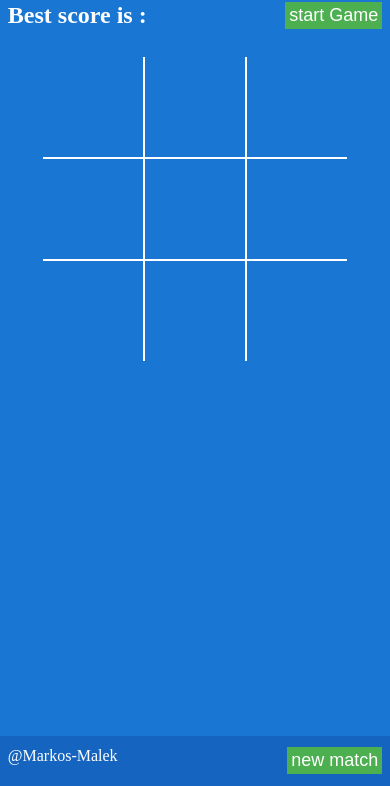
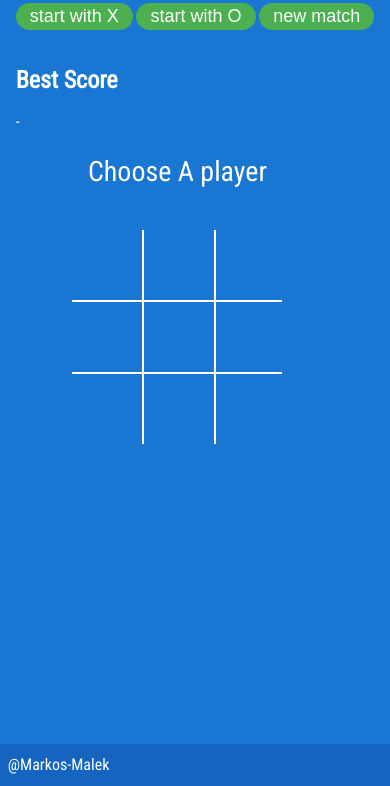
Before and after one commit to MarkosMalek/tic-tac-toe, a website with bundled scripts: page client/index.html in a window 390 px wide. Shown: the part 58-844 px from the top of the page. Built offline with nearby package versions, Linux system fonts and the light colour scheme.

Commit message:
new javascripy file mangment class "Game"

```diff
--- a/client/app.js
+++ /dev/null
@@ -1,25 +0,0 @@
-const cells = document.getElementsByClassName("cell");
-let tern = "X";
-const wins = [
-  cells[0].innerHTML === cells[1].innerHTML &&
-    cells[1].innerHTML === cells[2].innerHTML,
-];
-for (let i = 0; i < cells.length; i++) {
-  cells[i].addEventListener("click", (e) => {
-    e.preventDefault();
-    if (!cells[i].innerHTML && tern == "X") {
-      cells[i].innerHTML = "X";
-      tern = "O";
-    } else if (!cells[i].innerHTML && tern == "O") {
-      cells[i].innerHTML = "O";
-      tern = "X";
-    }
-  });
-}
-console.log(cells[0].firstChild);
-console.log();
-const resetBTN = document.getElementById("rematch");
-resetBTN.addEventListener("click", (e) => {
-  console.log(cells[i].firstChild);
-  tern = "X";
-});
--- a/client/index.html
+++ b/client/index.html
@@ -4,6 +4,12 @@
     <meta charset="UTF-8" />
     <meta http-equiv="X-UA-Compatible" content="IE=edge" />
     <meta name="viewport" content="width=device-width, initial-scale=1.0" />
+    <link rel="preconnect" href="https://fonts.googleapis.com" />
+    <link rel="preconnect" href="https://fonts.gstatic.com" crossorigin />
+    <link
+      href="https://fonts.googleapis.com/css2?family=Roboto+Condensed&display=swap"
+      rel="stylesheet"
+    />
     <link href="./styles.css" rel="stylesheet" />
     <title>Tic Tac Toe</title>
   </head>
@@ -12,11 +18,21 @@
       <header>
         <h1>Wellcome</h1>
       </header>
-      <div id="score">
-        <h2>Best score is :</h2>
-        <button>start Game</button>
+      <div class="scoreBar">
+        <div class="truns">
+          <button id="startX">start with X</button>
+          <button id="startO">start with O</button>
+          <button id="rematch">new match</button>
+        </div>
+        <div class="score">
+          <h2>Best Score</h2>
+          <p id="BEST">-</p>
+        </div>
       </div>
       <main>
+        <div>
+          <p id="turn">Choose A player</p>
+        </div>
         <div id="bourd">
           <div class="one cell"></div>
           <div class="two cell"></div>
@@ -31,9 +47,8 @@
       </main>
       <footer>
         <p>@Markos-Malek</p>
-        <button id="rematch">new match</button>
       </footer>
     </div>
-    <script src="./app.js"></script>
+    <script src="./js/main.js" type="module"></script>
   </body>
 </html>
--- /dev/null
+++ b/client/js/Game.js
@@ -0,0 +1,32 @@
+/*
+what do the game need in functionality
+  1.switching turn //done//
+  2.represent each cell //done//
+  3.update each cell  //done//
+  4.wins and drows
+  5.new game
+  6.score
+extra fetures
+  7.sign in and backend keep of the score
+  8.online multiplayer
+  9.chatting system
+*/
+
+export default class Game {
+  constructor() {
+    this.turn = "X";
+    this.bourd = new Array(9).fill(null);
+    this.iswin = false;
+    this.isDrow = false;
+  }
+
+  nextTurn() {
+    if (this.turn == "X") {
+      this.turn = "O";
+    } else this.turn = "X";
+  }
+
+  aMove(i) {
+    this.bourd[i] = this.turn;
+  }
+}
--- /dev/null
+++ b/client/js/main.js
@@ -0,0 +1,28 @@
+import Game from "./Game.js";
+const newGame = new Game();
+
+const cells = document.getElementsByClassName("cell");
+const turnP = document.getElementById("turn");
+
+for (let i = 0; i < cells.length; i++) {
+  cells[i].addEventListener("click", (e) => {
+    e.preventDefault();
+    if (!cells[i].innerHTML && !newGame.iswin && !newGame.isDrow) {
+      newGame.aMove(i);
+      cells[i].innerHTML = newGame.turn;
+      newGame.nextTurn();
+      console.log(newGame.bourd);
+    }
+  });
+}
+
+const startXBTN = document.getElementById("startX");
+startXBTN.addEventListener("click", (e) => {
+  newGame.turn = "X";
+  turnP.innerHTML = `It's ${newGame.turn} turn`;
+});
+const startOBTN = document.getElementById("startO");
+startOBTN.addEventListener("click", (e) => {
+  newGame.turn = "O";
+  turnP.innerHTML = `It's ${newGame.turn} turn`;
+});
--- a/client/styles.css
+++ b/client/styles.css
@@ -5,6 +5,7 @@
 body {
   background-color: #1976d2;
   color: white;
+  font-family: "Roboto Condensed", sans-serif;
 }
 header {
   background-color: #0d47a1;
@@ -12,18 +13,22 @@ header {
   color: white;
 }
 main {
-  padding: 2%;
-  margin: 3%;
+  padding: 2% 17% 2% 8%;
+  margin: 0 auto;
   display: flex;
-  flex-direction: column;
-  align-items: center;
+  flex-direction: row;
+  justify-content: space-between;
+  max-width: 800px;
 }
-
+#turn {
+  font-size: 42px;
+}
 footer {
   background-color: #1565c0;
   position: absolute;
   bottom: 0;
   width: 96%;
+  max-height: 20px;
   display: flex;
   color: white;
   justify-content: space-between;
@@ -45,30 +50,77 @@ footer {
   display: flex;
   justify-content: center;
   align-items: center;
+  cursor: pointer;
 }
-#score {
+.scoreBar {
   padding: 2%;
   display: flex;
   justify-content: space-between;
   margin-bottom: 2%;
 }
-@media only screen and (max-width: 370px) {
+.score {
+  display: flex;
+  flex-direction: column;
+  align-items: center;
+}
+@media only screen and (max-width: 720px) {
+  #app {
+    display: flex;
+    flex-direction: column;
+    align-items: center;
+    justify-content: center;
+  }
+  header {
+    align-items: stretch;
+    justify-content: start;
+  }
   .cell {
     width: 70px;
     height: 70px;
     font: 5em serif;
   }
-  #score {
-    margin-bottom: 10%;
+  .scoreBar {
+    display: flex;
+    flex-direction: column;
+  }
+  .score {
+    display: block;
+    margin-top: 10%;
+    left: 0;
+  }
+  #BEST {
+    margin-top: 5%;
+  }
+  main {
+    max-width: 300px;
+    display: flex;
+    flex-direction: column;
+    margin: auto auto;
+  }
+  #turn {
+    font-size: 28px;
+    display: flex;
+    justify-content: center;
+  }
+  #bourd {
+    max-width: 210px;
+    margin: 0 auto;
+    margin-top: 20%;
   }
 }
 button {
   background-color: #4caf50; /* Green */
   border: none;
   color: white;
-  padding: 3px 4px;
+  padding: 3px 14px;
   text-align: center;
   text-decoration: none;
   display: inline-block;
   font-size: 18px;
+  cursor: pointer;
+  border-radius: 50px;
 }
+button:hover {
+  background-color: #4caf50; /* Green */
+  color: white;
+}
```
